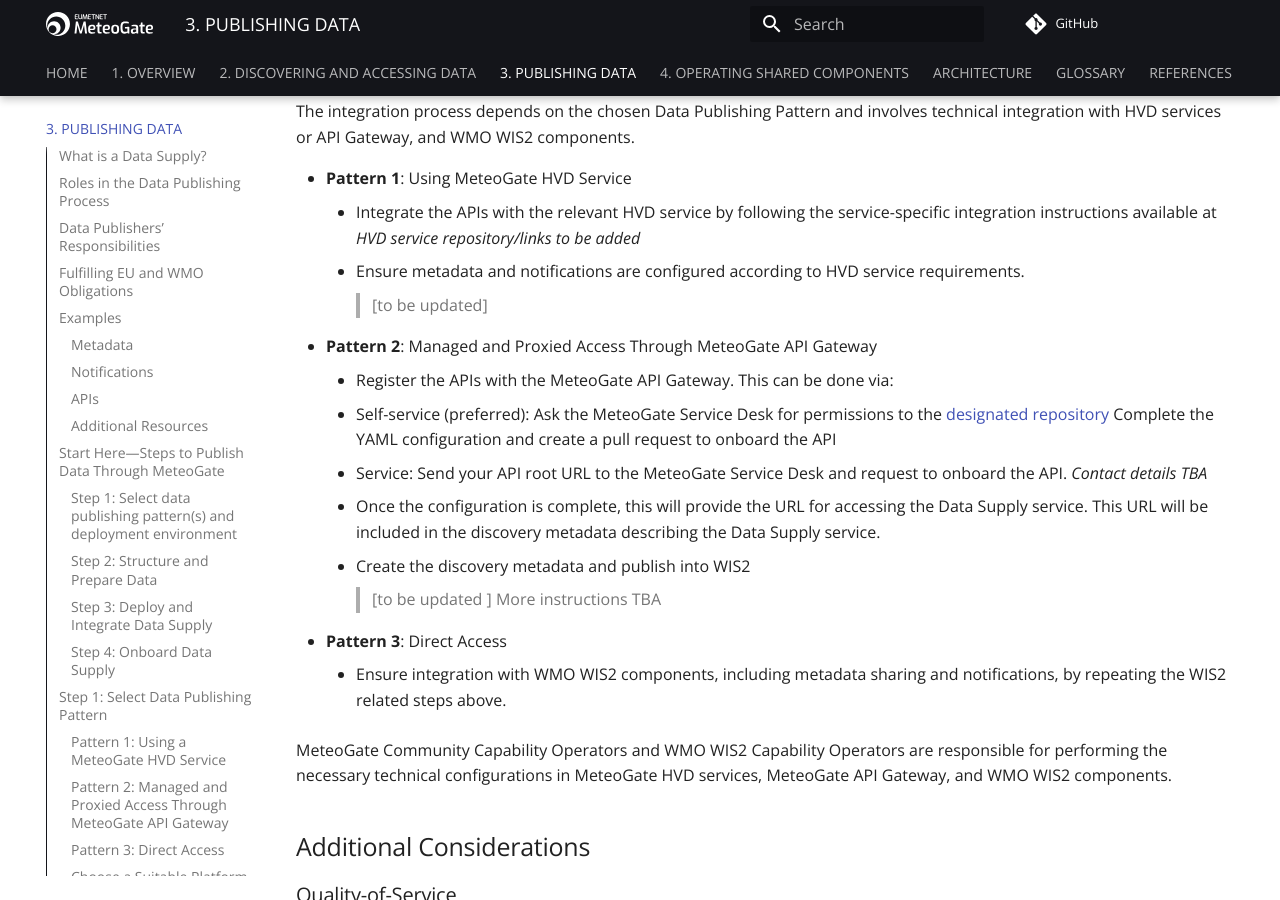
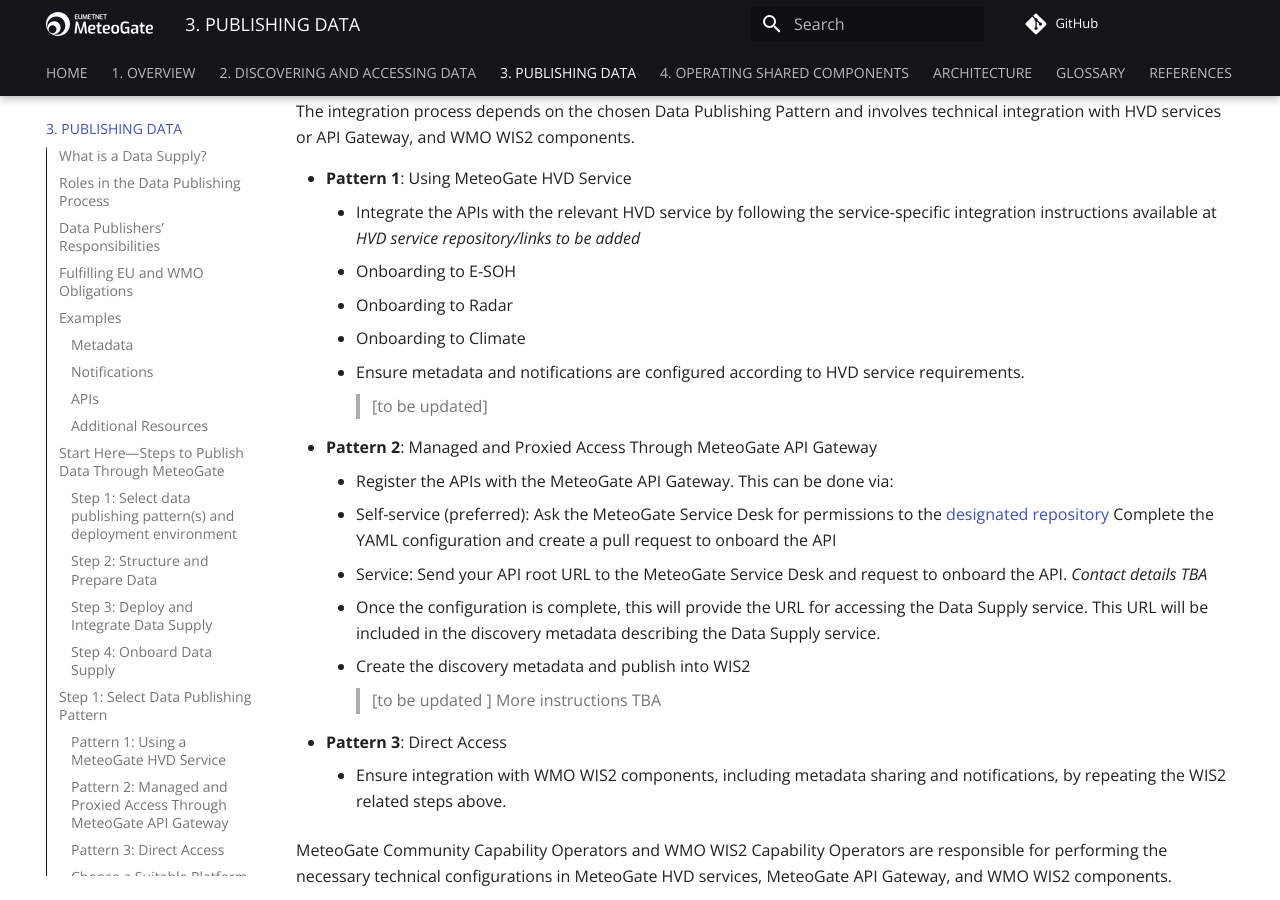
Before and after one commit to EUMETNET/meteogate-documentation, an MkDocs documentation site: the page built from docs/3-publishing-data.md, in a window 1280 px wide and 900 px high, scrolled down 17278 px. Built offline with MkDocs 1.6.1 and Material for MkDocs 9.7.7, drawn with Linux system fonts in a browser that asks for light colours; comment, search, counter and statistics services are not loaded.

Commit message:
Update 3-publishing-data.md

```diff
--- a/docs/3-publishing-data.md
+++ b/docs/3-publishing-data.md
@@ -511,11 +511,14 @@ The integration process depends on the chosen Data Publishing Pattern and involv
 
   - **Pattern 1**: Using MeteoGate HVD Service
     - Integrate the APIs with the relevant HVD service by following the service-specific integration instructions available at _HVD service repository/links to be added_
+      - Onboarding to E-SOH
+      - Onboarding to Radar
+      - Onboarding to Climate
     - Ensure metadata and notifications are configured according to HVD service requirements.
   > [to be updated]
   - **Pattern 2**: Managed and Proxied Access Through MeteoGate API Gateway
     - Register the APIs with the MeteoGate API Gateway. This can be done via:
-       - Self-service (preferred): Ask the MeteoGate Service Desk for permissions to the [designated repository](https://github.com/EURODEO/api-management-tool-poc) Complete the YAML configuration and create a pull request to onboard the API
+      - Self-service (preferred): Ask the MeteoGate Service Desk for permissions to the [designated repository](https://github.com/EURODEO/api-management-tool-poc) Complete the YAML configuration and create a pull request to onboard the API
       - Service: Send your API root URL to the MeteoGate Service Desk and request to onboard the API. _Contact details TBA_
       - Once the configuration is complete, this will provide the URL for accessing the Data Supply service. This URL will be included in the discovery metadata describing the Data Supply service.
     - Create the discovery metadata and publish into WIS2
```
